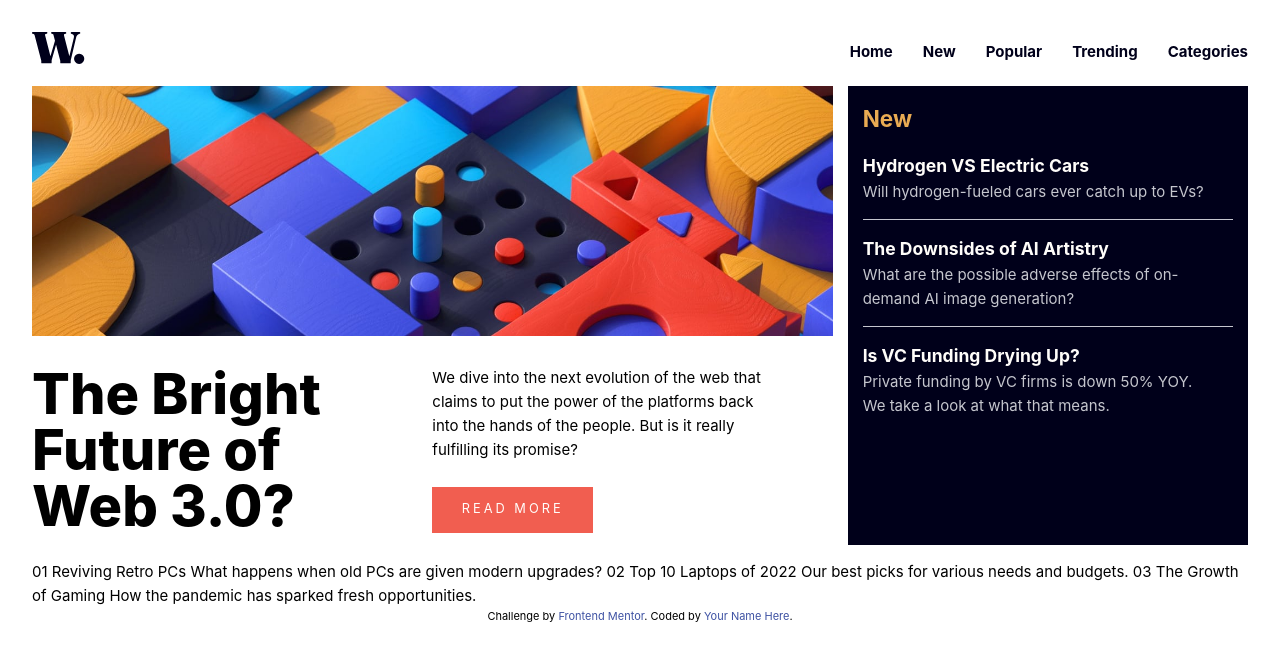
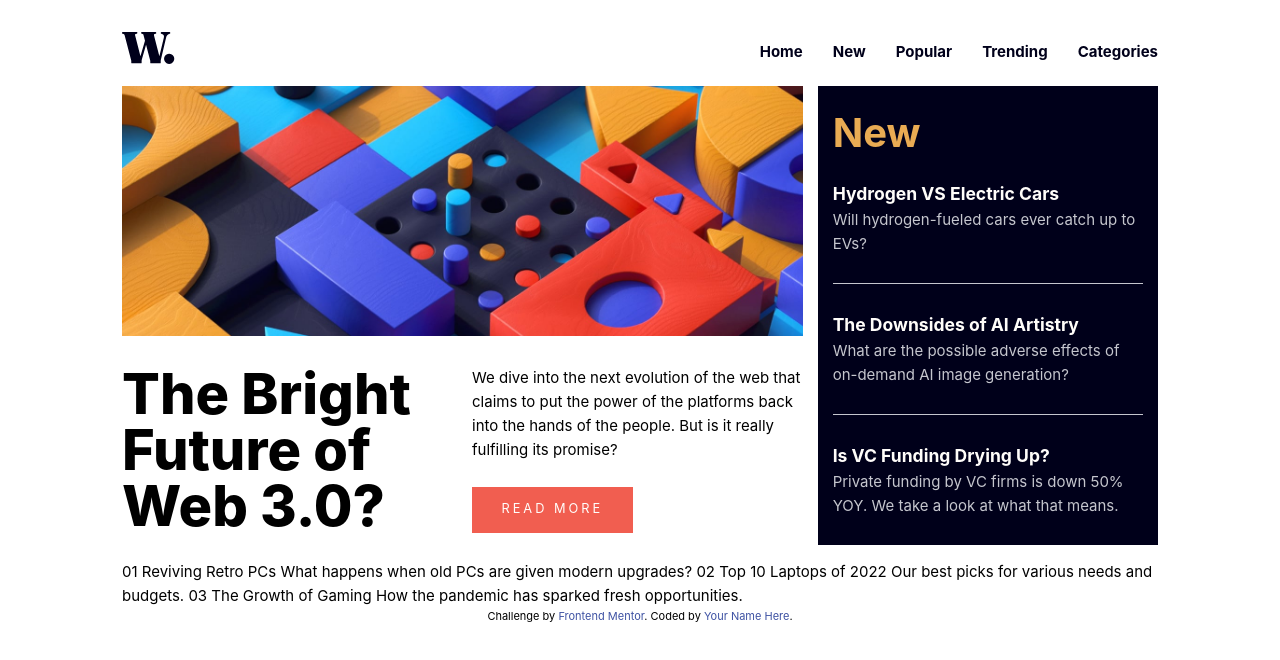
Before and after one commit to alfredthompsonOvie/news-homepage, a Vue app: page / in a window 1280 px wide. Shown: the top 660 px of the page. Built offline with nearby package versions, Linux system fonts and the light colour scheme.

Commit message:
aside section

```diff
--- a/src/assets/main.css
+++ b/src/assets/main.css
@@ -1,7 +1,7 @@
-@import './base.css';
+@import "./base.css";
 
 #app {
-  max-width: 1440px;
+	max-width: 1100px;
 	margin: 0 auto;
 	padding: 1rem;
 
@@ -12,7 +12,7 @@
 .hero__img {
 	width: 100%;
 	padding-top: 250px;
-  background-image: url('@/assets/images/image-web-3-mobile.jpg');
+	background-image: url("@/assets/images/image-web-3-mobile.jpg");
 	background-repeat: no-repeat;
 	background-size: cover;
 }
@@ -22,7 +22,7 @@
 	font-size: clamp(2.5rem, 8vw, 3.5rem);
 	font-weight: var(--fw-xbold);
 	line-height: 1;
-  margin: .32em 0 .2em;
+	margin: 0.32em 0 0.2em;
 	max-width: 350px;
 }
 .description {
@@ -31,7 +31,7 @@
 }
 .cta {
 	display: inline-block;
-  font-size: .8rem;
+	font-size: 0.8rem;
 	text-transform: uppercase;
 	letter-spacing: 3px;
 	padding: 1em 2.3em;
@@ -43,13 +43,17 @@
 /* ASIDE */
 .heading {
 	color: var(--SoftOrange);
+	font-size: 2.5rem;
+	line-height: 1;
 }
 .card {
-  padding: 1em 0;
-
+	padding: 1.5em 0;
 }
 .card + .card {
 	border-top: 1px solid var(--GrayishBlue);
+}
+.card:last-of-type {
+	padding-bottom: 0;
 }
 .card p {
 	color: var(--GrayishBlue);
@@ -65,13 +69,11 @@
 	.hero__img {
 		background-size: cover;
 		padding-top: 300px;
-
 	}
-
 }
 @media (min-width: 800px) {
 	.hero__img {
-    background-image: url('@/assets/images/image-web-3-desktop.jpg');
+		background-image: url("@/assets/images/image-web-3-desktop.jpg");
 	}
 }
 @media (min-width: 992px) {
@@ -88,7 +90,6 @@
 		grid-template-columns: repeat(2, 1fr);
 		grid-template-rows: 250px auto;
 		grid-gap: 2em;
-    /* background-color: red; */
 	}
 	.hero__img {
 		grid-column: 1/-1;
@@ -98,8 +99,8 @@
 	.content {
 		grid-row: 2;
 		grid-column: 1/-1;
-    display: grid;
-    grid-template-columns: repeat(2, 1fr);
+		display: flex;
+		justify-content: space-between;
 	}
 	.title {
 		grid-column: 1;
@@ -112,8 +113,15 @@
 		align-items: flex-start;
 		flex-direction: column;
 	}
+	/* ASIDE */
 	aside {
 		grid-row: 1;
 		grid-column: 2;
 	}
+	.heading {
+		margin-top: 0.3em;
 	}
+	.card {
+		padding: 1.8em 0;
+	}
+}
```
Lines whose indentation alone changed are shown as unchanged.
